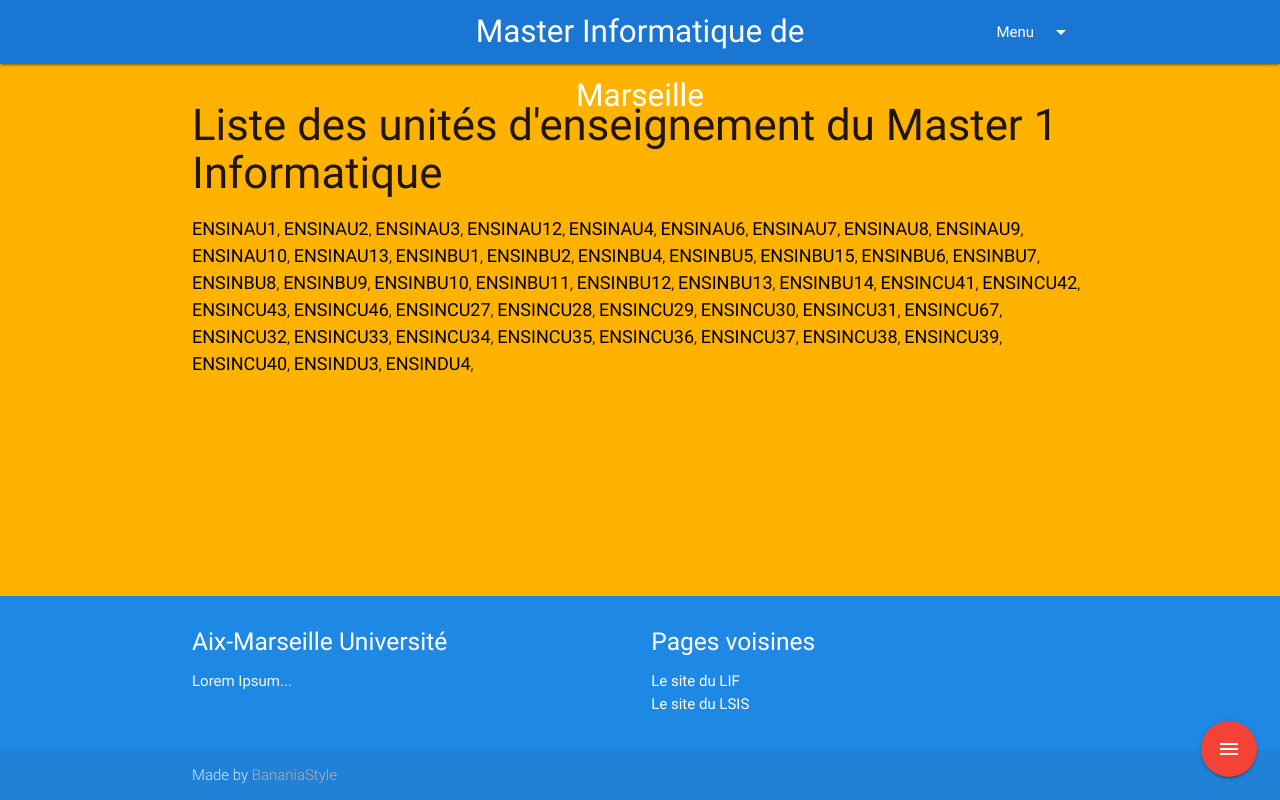
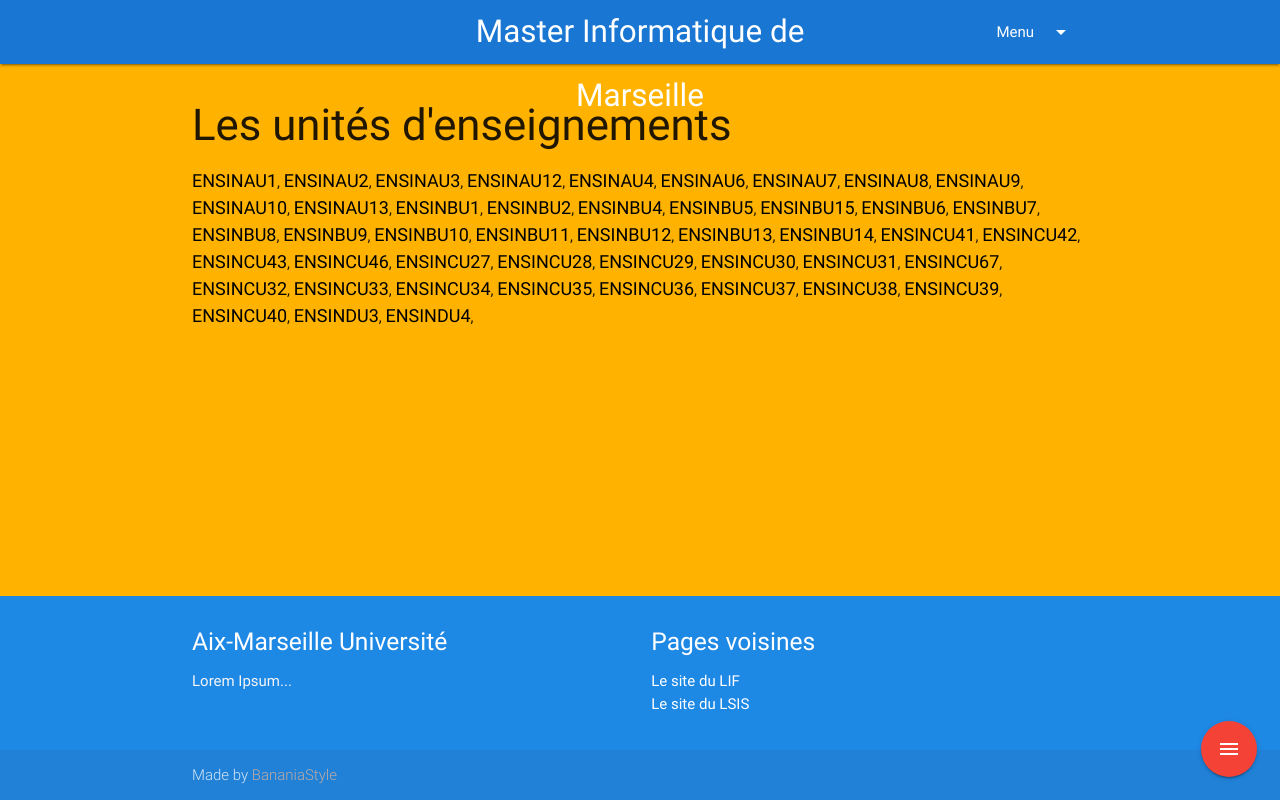
Before and after one commit to AlexAndriamahaleo/MasterAixMarseilleUniversite, a plain HTML site: page MasterAMU/www/liste_unites.html in a window 1280 px wide. Drawn offline with nearby package versions, Linux system fonts and the light colour scheme.

Commit message:
Minor changes

```diff
--- a/MasterAMU/www/liste_unites.html
+++ b/MasterAMU/www/liste_unites.html
@@ -44,7 +44,7 @@
       <div id="ues" class="container">
          <div class="section">
             <div class="col s12 ">
-               <h3>Liste des unités d'enseignement du Master 1 Informatique</h3><a href="ENSINAU1.html" class="black-text" style="font-size: large;">ENSINAU1</a>,
+               <h3>Les unités d'enseignements</h3><a href="ENSINAU1.html" class="black-text" style="font-size: large;">ENSINAU1</a>,
                <a href="ENSINAU2.html" class="black-text" style="font-size: large;">ENSINAU2</a>,
                <a href="ENSINAU3.html" class="black-text" style="font-size: large;">ENSINAU3</a>,
                <a href="ENSINAU12.html" class="black-text" style="font-size: large;">ENSINAU12</a>,
```
Also changed, not shown: 1 other file.
